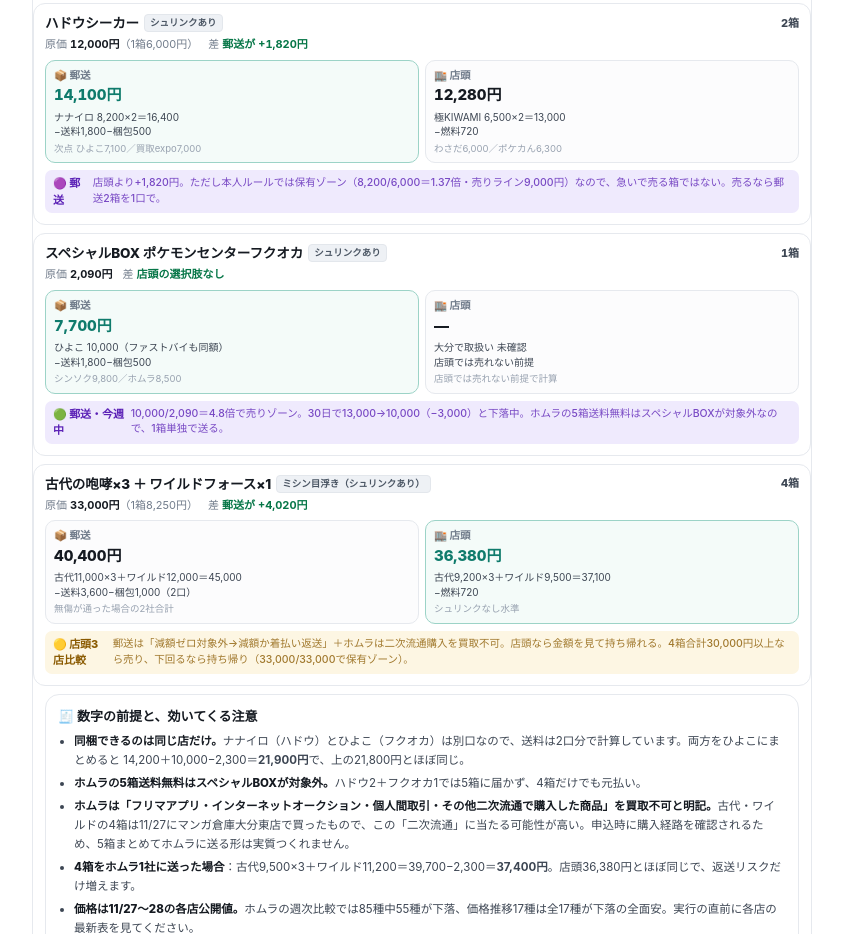
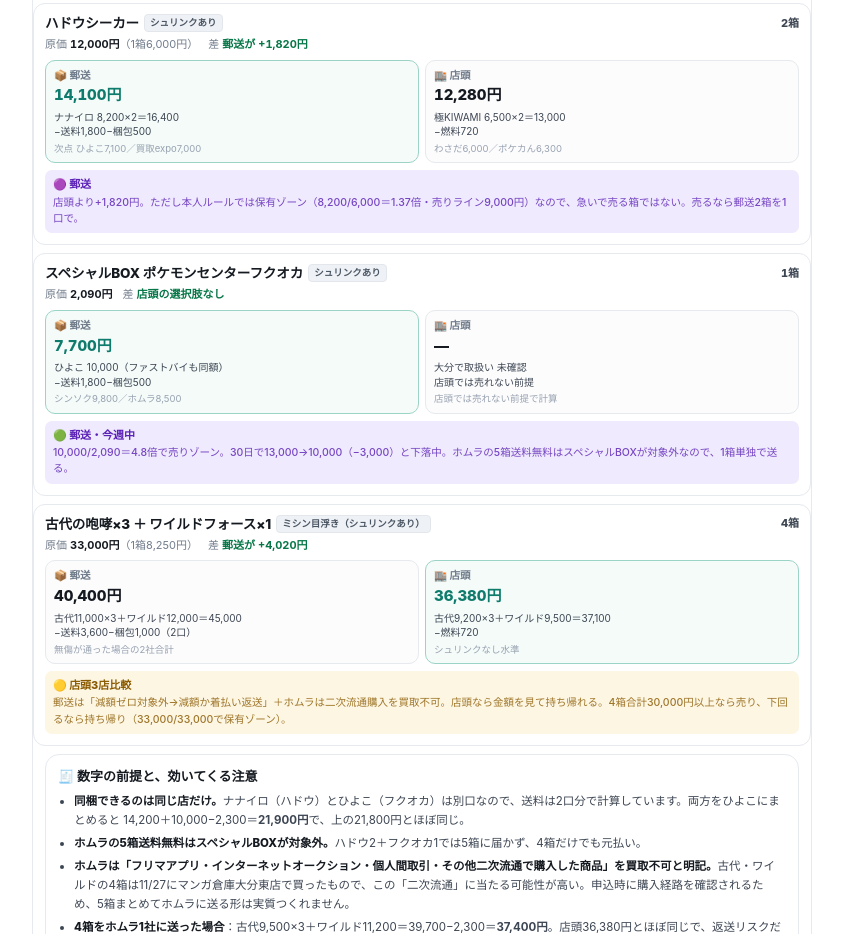
Before and after one commit to sakai20031224/-, a plain HTML site: page buyback.html in a window 1280 px wide. Shown: the part 632-1566 px from the top of the page, without its empty margins (218-1061 px from the left). Drawn offline with nearby package versions, Linux system fonts and the light colour scheme.

Commit message:
買取マップ：判定バーのレイアウトと地図の初期表示を調整

```diff
--- a/buyback.html
+++ b/buyback.html
@@ -145,9 +145,9 @@ main{padding:0 0 6px}
 .cmpbox.win .cb-h b{color:var(--teal)}
 .cb-s{font-size:10px;color:var(--ink2);line-height:1.45;margin-top:3px}
 .cb-n{font-size:9.5px;color:var(--dim2);line-height:1.4;margin-top:3px}
-.jd{display:flex;align-items:flex-start;gap:5px;font-size:11px;font-weight:800;margin-top:7px;
-  padding:5px 8px;border-radius:7px;line-height:1.5}
-.jd em{font-style:normal;font-weight:500;font-size:10.5px;color:inherit;opacity:.8;flex:1 1 auto;text-align:left}
+.jd{display:block;font-size:11px;font-weight:800;margin-top:7px;padding:6px 8px;border-radius:7px;line-height:1.5}
+.jd b{display:block;font-size:11px;font-weight:800}
+.jd span{display:block;margin-top:2px;font-weight:500;font-size:10.5px;color:inherit;opacity:.82;line-height:1.55}
 .jd.mail{background:#efeafd;color:#5b21b6}
 .jd.shop{background:#fdf6e3;color:#8a5a00}
 
@@ -273,7 +273,7 @@ footer b{color:var(--dim)}
       <div class="cb-h">🏬 店頭 <b>12,280円</b></div>
       <div class="cb-s">極KIWAMI 6,500×2＝13,000<br>−燃料720</div>
       <div class="cb-n">わさだ6,000／ポケカん6,300</div></div></div>
-  <div class="jd mail wrap">🟣 郵送<em>店頭より+1,820円。ただし本人ルールでは保有ゾーン（8,200/6,000＝1.37倍・売りライン9,000円）なので、急いで売る箱ではない。売るなら郵送2箱を1口で。</em></div>
+  <div class="jd mail"><b>🟣 郵送</b><span>店頭より+1,820円。ただし本人ルールでは保有ゾーン（8,200/6,000＝1.37倍・売りライン9,000円）なので、急いで売る箱ではない。売るなら郵送2箱を1口で。</span></div>
 </article>
 <article class="card bx" id="bx-fukuoka">
   <div class="crow"><h3>スペシャルBOX ポケモンセンターフクオカ</h3><span class="tg state">シュリンクあり</span><span class="dl">1箱</span></div>
@@ -285,7 +285,7 @@ footer b{color:var(--dim)}
       <div class="cb-h">🏬 店頭 <b>—</b></div>
       <div class="cb-s">大分で取扱い 未確認<br>店頭では売れない前提</div>
       <div class="cb-n">店頭では売れない前提で計算</div></div></div>
-  <div class="jd mail wrap">🟢 郵送・今週中<em>10,000/2,090＝4.8倍で売りゾーン。30日で13,000→10,000（−3,000）と下落中。ホムラの5箱送料無料はスペシャルBOXが対象外なので、1箱単独で送る。</em></div>
+  <div class="jd mail"><b>🟢 郵送・今週中</b><span>10,000/2,090＝4.8倍で売りゾーン。30日で13,000→10,000（−3,000）と下落中。ホムラの5箱送料無料はスペシャルBOXが対象外なので、1箱単独で送る。</span></div>
 </article>
 <article class="card bx" id="bx-koda">
   <div class="crow"><h3>古代の咆哮×3 ＋ ワイルドフォース×1</h3><span class="tg state">ミシン目浮き（シュリンクあり）</span><span class="dl">4箱</span></div>
@@ -297,7 +297,7 @@ footer b{color:var(--dim)}
       <div class="cb-h">🏬 店頭 <b>36,380円</b></div>
       <div class="cb-s">古代9,200×3＋ワイルド9,500＝37,100<br>−燃料720</div>
       <div class="cb-n">シュリンクなし水準</div></div></div>
-  <div class="jd shop wrap">🟡 店頭3店比較<em>郵送は「減額ゼロ対象外→減額か着払い返送」＋ホムラは二次流通購入を買取不可。店頭なら金額を見て持ち帰れる。4箱合計30,000円以上なら売り、下回るなら持ち帰り（33,000/33,000で保有ゾーン）。</em></div>
+  <div class="jd shop"><b>🟡 店頭3店比較</b><span>郵送は「減額ゼロ対象外→減額か着払い返送」＋ホムラは二次流通購入を買取不可。店頭なら金額を見て持ち帰れる。4箱合計30,000円以上なら売り、下回るなら持ち帰り（33,000/33,000で保有ゾーン）。</span></div>
 </article>
 
   <div class="ibox" style="margin-top:4px">
@@ -354,7 +354,7 @@ footer b{color:var(--dim)}
   <div class="crow"><span class="num">1</span><h3>カード天国 大分店</h3><span class="tg go">満額 明言</span><span class="dl">大分市</span></div>
   <div class="st">大分市高城南町7-13<br>12:00〜19:00</div>
   <div class="mn"><span>🚗 往復約36km・約45分</span><span>燃料 <b>720円</b></span></div>
-  <div class="prices"><div class="pr"><i>古代の咆哮</i><b>未公表</b></div><div class="pr"><i>ハドウシーカー</i><b>未公表</b></div><div class="pr"><i>4箱まとめ</i><b>要査定</b><em>—</em></div></div>
+  <div class="prices"><div class="pr"><i>古代の咆哮</i><b>未公表</b></div><div class="pr"><i>ハドウシーカー</i><b>未公表</b></div><div class="pr"><i>4箱まとめ</i><b>要査定</b></div></div>
   <div class="rate"><b>状態の扱い</b>店頭査定。BOXの買取表は未公表（XはPSA10・シングルの表のみ）</div>
   <div class="rate"><b>減額なし</b>BOXは「シュリンク・傷なしなら満額買取」とXで明言（11/27）</div>
   <div class="plus">👍 4箱の目の前査定で金額を見て持ち帰れる。日次の買取表をブログに掲載</div>
@@ -365,7 +365,7 @@ footer b{color:var(--dim)}
   <div class="crow"><span class="num">2</span><h3>極 KIWAMI 大分店</h3><span class="tg gray">表記なし</span><span class="dl">大分市</span></div>
   <div class="st">大分市羽田194-3 コミュニティ羽田7番館102｜☎ 080-7518-5717<br>13:00〜22:00（日替わり・出発前にX確認）</div>
   <div class="mn"><span>🚗 往復約36km・約45分</span><span>燃料 <b>720円</b></span></div>
-  <div class="prices"><div class="pr"><i>ハドウシーカー</i><b>6,500</b><em>11/27・数量限定</em></div><div class="pr"><i>古代の咆哮</i><b>未公表</b></div><div class="pr"><i>4箱まとめ</i><b>要査定</b><em>—</em></div></div>
+  <div class="prices"><div class="pr"><i>ハドウシーカー</i><b>6,500</b><em>11/27・数量限定</em></div><div class="pr"><i>古代の咆哮</i><b>未公表</b></div><div class="pr"><i>4箱まとめ</i><b>要査定</b></div></div>
   <div class="rate"><b>状態の扱い</b>状態は店頭で現物査定。ハドウは「シュリンク付き」条件で提示</div>
   <div class="rate"><b>減額なし</b>減額ゼロ表記なし（店頭査定）</div>
   <div class="plus">👍 ハドウのシュリンク付き実績6,500円。大分市内でいちばん高い提示</div>
@@ -398,7 +398,7 @@ footer b{color:var(--dim)}
   <div class="crow"><span class="num">5</span><h3>ポケカん！大分本店</h3><span class="tg gray">表記なし</span><span class="dl">大分市</span></div>
   <div class="st">大分市中央町2-3-10 二八堂ビル406<br>金17:00〜21:00／土14:00〜（曜日で変動）</div>
   <div class="mn"><span>🚗 往復約36km・約45分</span><span>燃料 <b>720円</b></span></div>
-  <div class="prices"><div class="pr"><i>ハドウシーカー</i><b>6,300</b><em>「6,300円とかかな」</em></div><div class="pr"><i>古代の咆哮</i><b>未公表</b></div></div>
+  <div class="prices"><div class="pr"><i>ハドウシーカー</i><b>6,300</b><em>「買取は6,300円とかかな」</em></div><div class="pr"><i>古代の咆哮</i><b>未公表</b></div></div>
   <div class="rate"><b>状態の扱い</b>「BOXは力を入れない」とXで明言（11/23・24）</div>
   <div class="rate"><b>減額なし</b>減額ゼロ表記なし</div>
   <div class="plus">👍 シュリンクありBOXも見る（ハドウ6,300円くらい）</div>
@@ -674,7 +674,7 @@ footer b{color:var(--dim)}
 'use strict';
 var STORES = [{id:"tengoku",n:1,lat:33.242672,lng:131.659424,area:"oita",name:"カード天国 大分店"},{id:"kiwami",n:2,lat:33.217495,lng:131.636978,area:"oita",name:"極 KIWAMI 大分店"},{id:"ms-higashi",n:3,lat:33.23214,lng:131.68277,area:"oita",name:"マンガ倉庫 大分東店"},{id:"ms-wasada",n:4,lat:33.191414,lng:131.59375,area:"oita",name:"マンガ倉庫 大分わさだ店"},{id:"pokekan",n:5,lat:33.236225,lng:131.606003,area:"oita",name:"ポケカん！大分本店"},{id:"ace",n:6,lat:33.252224,lng:131.656128,area:"oita",name:"エーストレカ 大分店"},{id:"labo",n:7,lat:33.233948,lng:131.607559,area:"oita",name:"カードラボ 大分店"},{id:"hub",n:8,lat:33.589886,lng:130.416168,area:"fuku",name:"トレカハブ 福岡博多店"},{id:"itchome-fukuoka",n:9,lat:33.591888,lng:130.397415,area:"fuku",name:"買取一丁目 福岡店"}];
 var HOME = [33.4041136, 131.6358393];
-var OITA_BOUNDS = [[33.13, 131.53], [33.47, 131.75]];
+var OITA_BOUNDS = [[33.17, 131.54], [33.44, 131.74]];
 var FUKU_BOUNDS = [[33.15, 130.33], [33.65, 131.78]];
 var state = {panel:'money', area:'all', tag:'all'};
 
```
